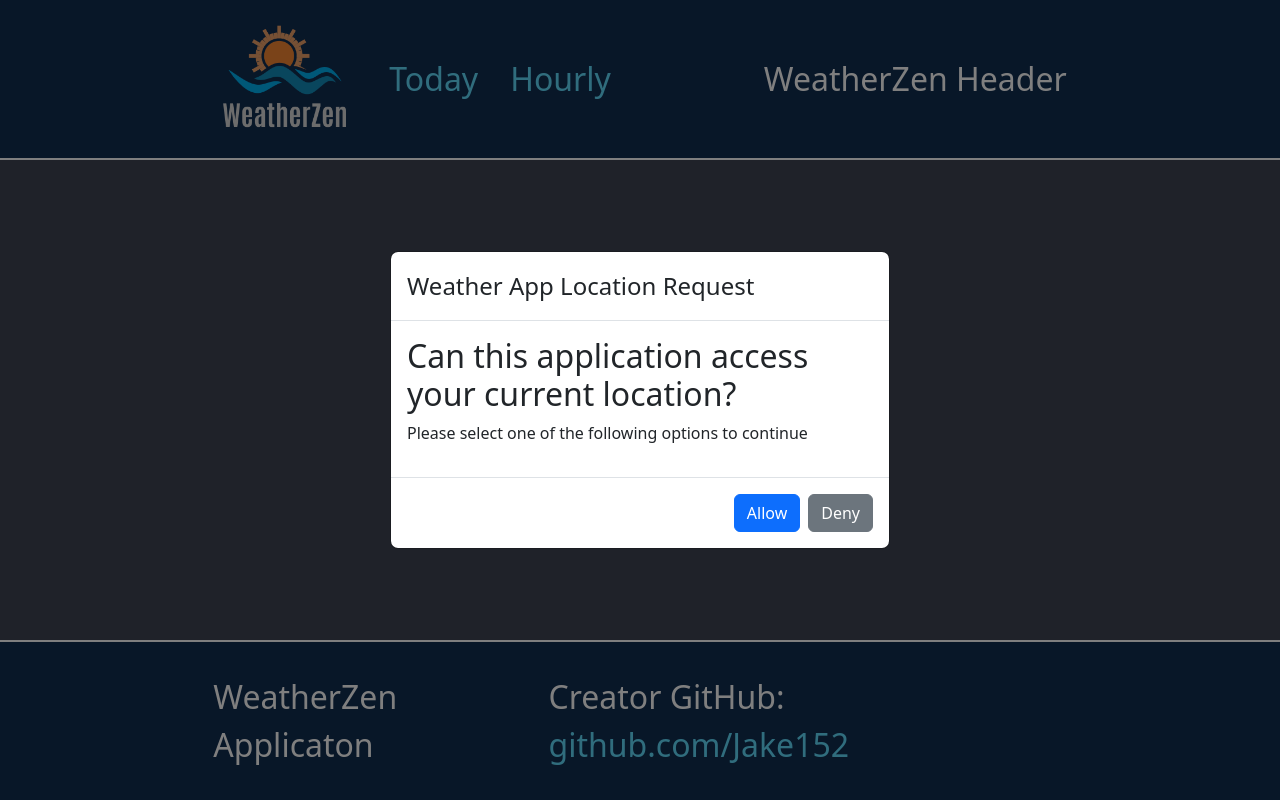
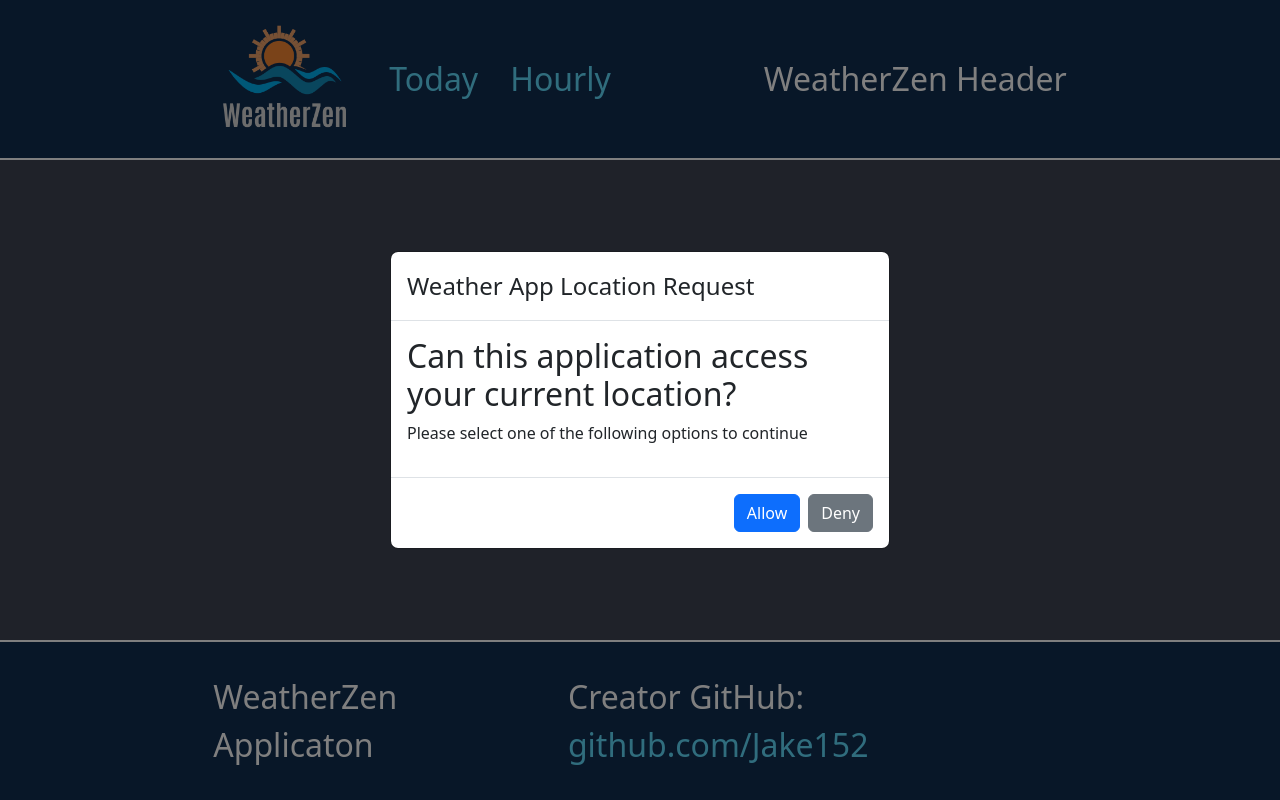
Before and after one commit to Jake152/weather-app-reactjs, a React (Create React App) app: page /hourly in a window 1280 px wide. Built offline with nearby package versions, Linux system fonts and the light colour scheme; no server answers.

Commit message:
Workitem: Changes to footer and header to display a better fit when zooming

```diff
--- a/src/Components/WeatherFooter/WeatherFooter.css
+++ b/src/Components/WeatherFooter/WeatherFooter.css
@@ -13,6 +13,8 @@
         justify-content: space-between;
         margin: 0 auto;
 
+        #github-information {
+            margin-left: 1rem;
             .github-link {
                 color: #61dafb;
                 text-decoration: none;
@@ -22,4 +24,9 @@
                 text-decoration: underline;
             }
         }
+
+        #app-information {
+            margin-right: 1rem;
         }
+    }
+}
--- a/src/Components/WeatherHeader/WeatherHeader.css
+++ b/src/Components/WeatherHeader/WeatherHeader.css
@@ -18,5 +18,9 @@
             height: 9rem;
             margin-right: 1rem;
         }
+
+        #header-info {
+            margin-left: 1rem;
+        }
     }
 }
--- a/src/Components/WeatherHeader/WeatherHeader.jsx
+++ b/src/Components/WeatherHeader/WeatherHeader.jsx
@@ -10,7 +10,7 @@ export default function WeatherHeader() {
             <div id="weather-header-content">
                 <img id="weather-zen-logo" src={WeatherZenLogo} alt="WeatherZen Logo" className="logo" />
                 <NavigationLinks />
-                <span>WeatherZen Header</span>
+                <span id="header-info">WeatherZen Header</span>
             </div>
         </div>
     )
```
Lines whose indentation alone changed are shown as unchanged.
